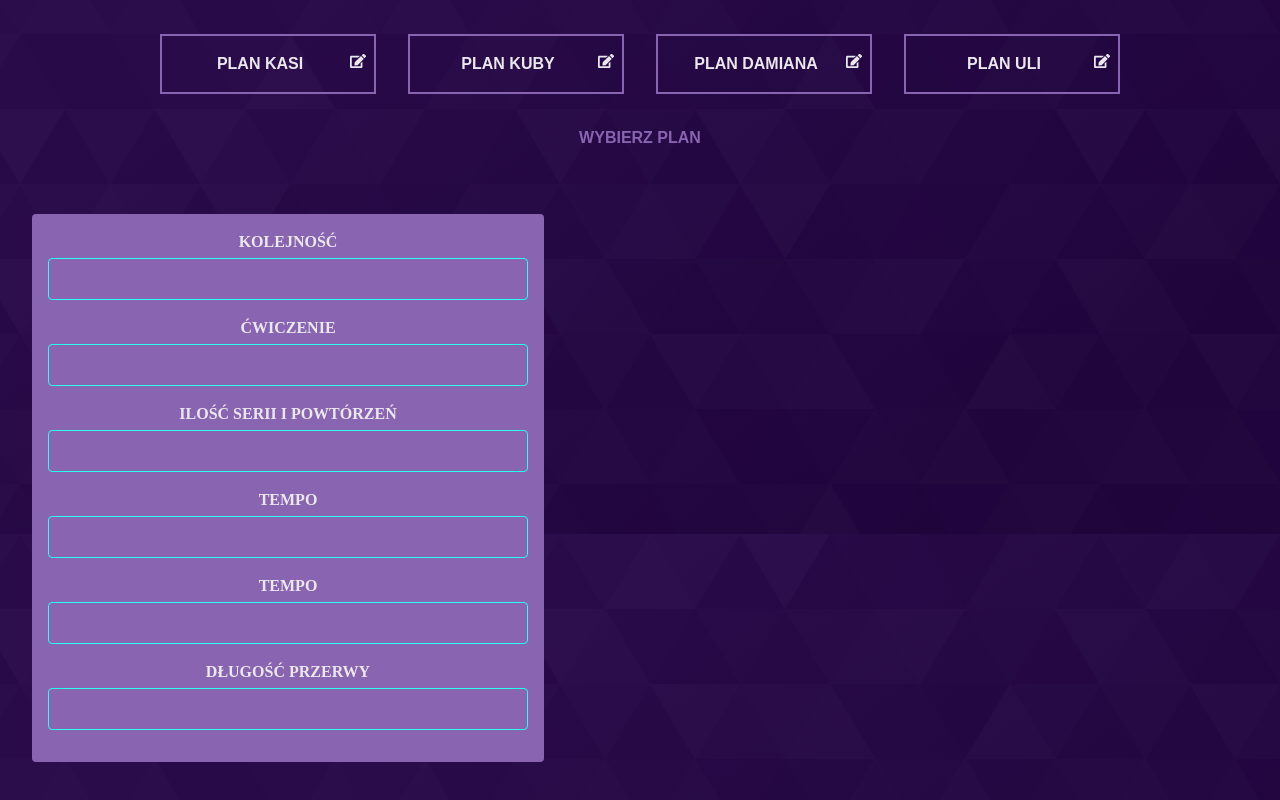
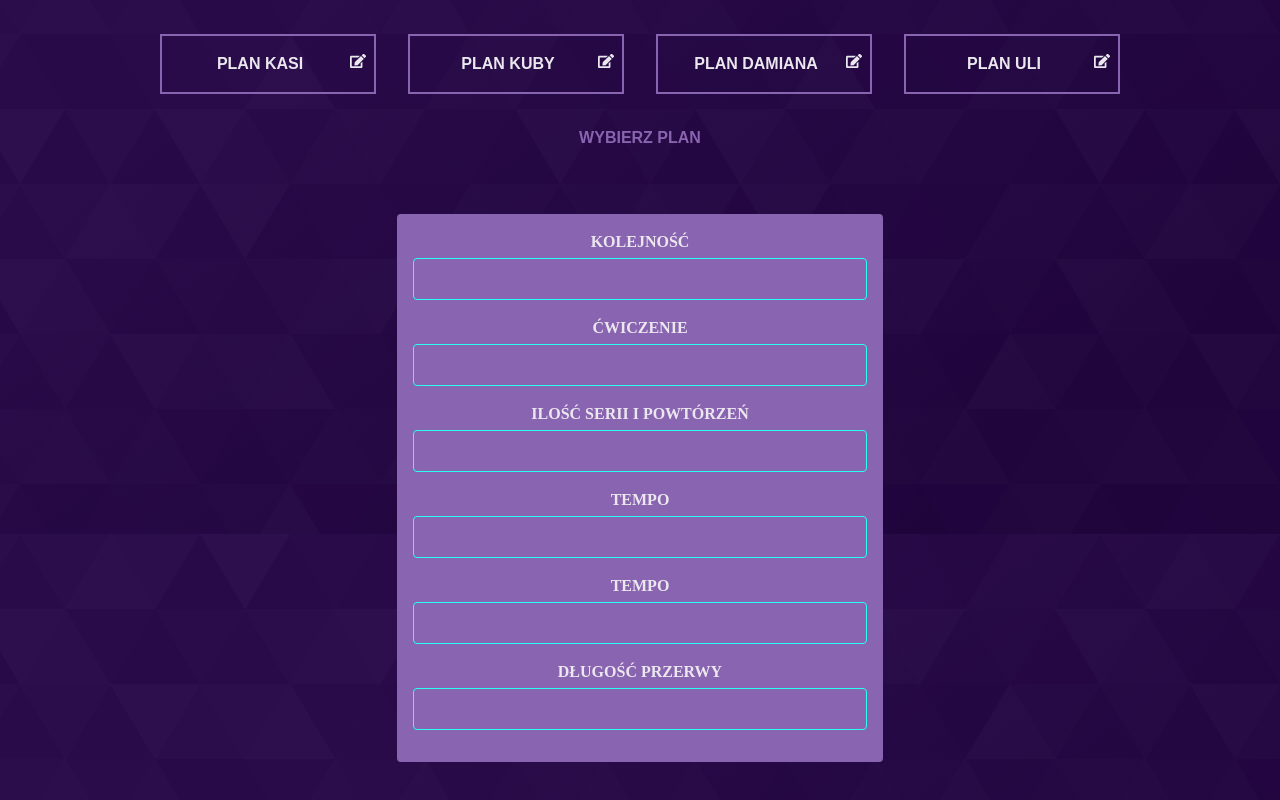
Before and after one commit to kajzerkasia/GymTrainingPlannerRemasteredFront, a React (Vite) app: page / in a window 1280 px wide. Shown: the part 266-1066 px from the top of the page. Built offline with nearby package versions, Linux system fonts and the light colour scheme.

Commit message:
Centered Section with Exercises Inputs.

```diff
--- a/src/components/ExercisesInput/ExercisesInput.jsx
+++ b/src/components/ExercisesInput/ExercisesInput.jsx
@@ -8,7 +8,7 @@ const ExercisesInput = ({ onChange, exercisesInput }) => {
     const inputClasses = "w-full p-2 mb-4 border border-cyan bg-transparent rounded text-cyan text-base";
 
     return (
-        <Section className='p-4 max-w-lg my-8 mx-0 rounded bg-violet'>
+        <Section className='p-4 w-2/5 my-8 mx-0 rounded bg-violet'>
             <CustomInput
                 labelText="Kolejność"
                 className={labelClasses}>
--- a/src/components/Section.jsx
+++ b/src/components/Section.jsx
@@ -2,10 +2,12 @@ import React from 'react';
 
 const Section = ({title, children, ...props}) => {
     return (
+        <div className="flex justify-center">
        <section {...props}>
            {title && <h2>{title}</h2>}
            {children}
        </section>
+        </div>
     );
 };
 
```
